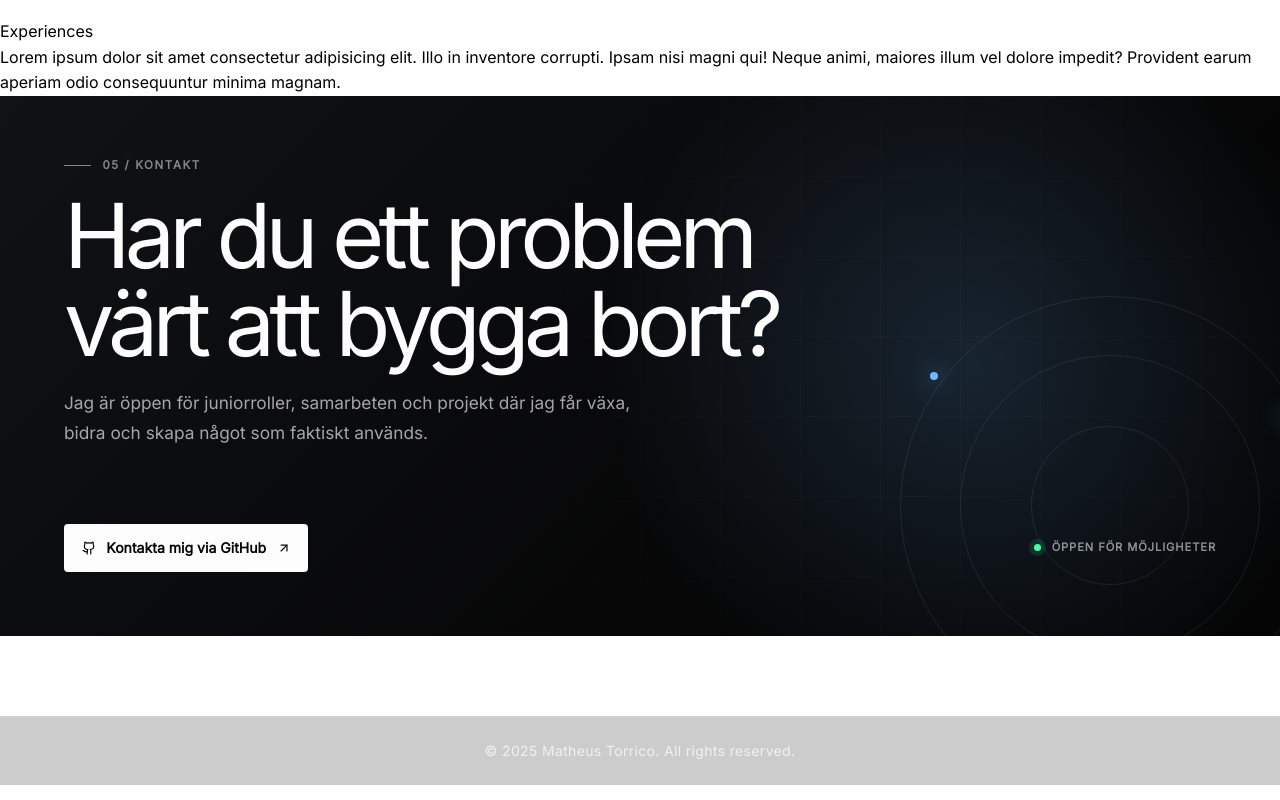
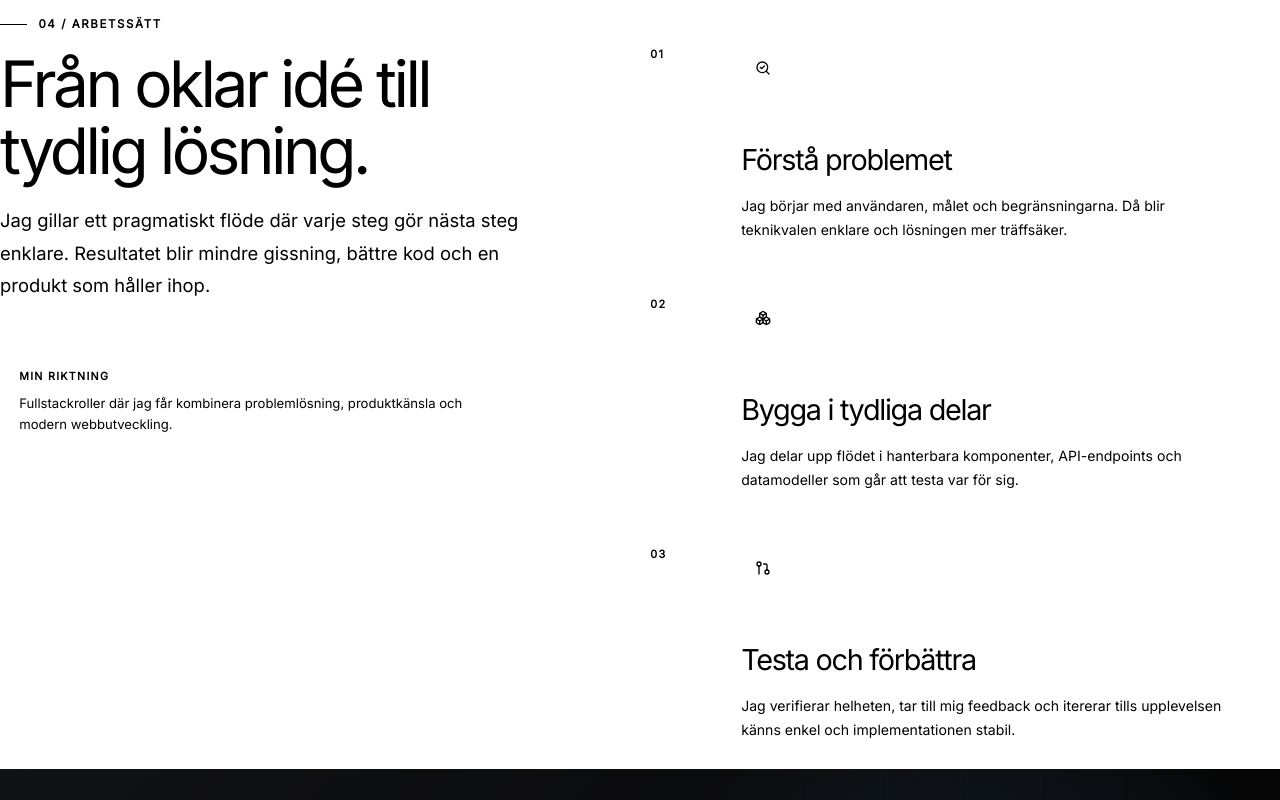
Before and after one commit to ikariLain/Portfolio, a React (Vite) app: page / in a window 1280 px wide. Shown: the part 1660-2460 px from the top of the page. Built offline with nearby package versions, Linux system fonts and the light colour scheme.

Commit message:
Refactor Experiences component and enhance layout and styling for improved user experience

```diff
--- a/src/Components/Experiences/Experiences.css
+++ b/src/Components/Experiences/Experiences.css
@@ -1,7 +1,115 @@
-.EXP-Container {
+.process-section {
+  background: var(--page-elevated);
+}
+
+.process-layout {
+  display: grid;
+  grid-template-columns: minmax(0, 0.85fr) minmax(460px, 1fr);
+  gap: clamp(3rem, 9vw, 8rem);
+}
+
+.process-intro {
+  position: sticky;
+  top: 8rem;
+  align-self: start;
+}
+
+.process-note {
+  margin-top: 3rem;
+  padding: 1.2rem;
+  border: 1px solid var(--border);
+  border-radius: var(--radius-sm);
+  background: var(--surface);
+}
+
+.process-note span {
+  display: block;
+  margin-bottom: 0.45rem;
+  color: var(--text-faint);
+  font-size: 0.67rem;
+  font-weight: 600;
+  letter-spacing: 0.12em;
+  text-transform: uppercase;
+}
+
+.process-note p {
+  margin: 0;
+  color: var(--text-soft);
+  font-size: 0.82rem;
+  line-height: 1.65;
+}
+
+.process-steps {
+  margin: 0;
+  padding: 0;
+  list-style: none;
+}
+
+.process-steps li {
+  min-height: 250px;
+  display: grid;
+  grid-template-columns: 70px 1fr;
+  gap: 1.3rem;
+  padding: 1.7rem 0;
+  border-top: 1px solid var(--border);
+}
+
+.process-steps li:last-child {
+  border-bottom: 1px solid var(--border);
+}
+
+.step-number {
+  color: var(--text-faint);
+  font-size: 0.68rem;
+  font-weight: 600;
+  letter-spacing: 0.12em;
+}
+
+.step-copy {
   display: flex;
   flex-direction: column;
-  align-items: center;
-  padding: 20px;
-  border: 5px solid #ffffff;
+  align-items: flex-start;
 }
+
+.step-icon {
+  width: 44px;
+  height: 44px;
+  display: grid;
+  place-items: center;
+  margin-bottom: auto;
+  border: 1px solid var(--border);
+  border-radius: 11px;
+  background: var(--surface);
+}
+
+.step-copy h3 {
+  margin: 2.3rem 0 0.65rem;
+  font-size: clamp(1.35rem, 2.5vw, 1.8rem);
+  letter-spacing: -0.045em;
+}
+
+.step-copy p {
+  max-width: 500px;
+  margin: 0;
+  color: var(--text-soft);
+  font-size: 0.88rem;
+  line-height: 1.7;
+}
+
+@media (max-width: 900px) {
+  .process-layout {
+    grid-template-columns: 1fr;
+  }
+
+  .process-intro {
+    position: static;
+  }
+}
+
+@media (max-width: 520px) {
+  .process-steps li {
+    min-height: 220px;
+    grid-template-columns: 42px 1fr;
+    gap: 0.7rem;
+  }
+}
--- a/src/Components/Experiences/Experiences.tsx
+++ b/src/Components/Experiences/Experiences.tsx
@@ -1,10 +1,58 @@
-import './Experiences.css'
+import { LuBoxes, LuGitPullRequest, LuSearchCheck } from 'react-icons/lu';
+import './Experiences.css';
 
-export default function Experiences () {
-    return (
-      <div className='Experiences-Container'>
-        <h1>Experiences</h1>
-        <p>Lorem ipsum dolor sit amet consectetur adipisicing elit. Illo in inventore corrupti. Ipsam nisi magni qui! Neque animi, maiores illum vel dolore impedit? Provident earum aperiam odio consequuntur minima magnam.</p>
+const steps = [
+  {
+    number: '01',
+    icon: <LuSearchCheck aria-hidden="true" />,
+    title: 'Förstå problemet',
+    text: 'Jag börjar med användaren, målet och begränsningarna. Då blir teknikvalen enklare och lösningen mer träffsäker.',
+  },
+  {
+    number: '02',
+    icon: <LuBoxes aria-hidden="true" />,
+    title: 'Bygga i tydliga delar',
+    text: 'Jag delar upp flödet i hanterbara komponenter, API-endpoints och datamodeller som går att testa var för sig.',
+  },
+  {
+    number: '03',
+    icon: <LuGitPullRequest aria-hidden="true" />,
+    title: 'Testa och förbättra',
+    text: 'Jag verifierar helheten, tar till mig feedback och itererar tills upplevelsen känns enkel och implementationen stabil.',
+  },
+];
+
+export default function Experiences() {
+  return (
+    <section className="section-block section-rule process-section" id="process" aria-labelledby="process-title">
+      <div className="section-shell process-layout">
+        <div className="process-intro">
+          <p className="section-label">04 / Arbetssätt</p>
+          <h2 className="section-heading" id="process-title">Från oklar idé till tydlig lösning.</h2>
+          <p className="section-intro">
+            Jag gillar ett pragmatiskt flöde där varje steg gör nästa steg enklare.
+            Resultatet blir mindre gissning, bättre kod och en produkt som håller ihop.
+          </p>
+
+          <div className="process-note">
+            <span>Min riktning</span>
+            <p>Fullstackroller där jag får kombinera problemlösning, produktkänsla och modern webbutveckling.</p>
+          </div>
+        </div>
+
+        <ol className="process-steps">
+          {steps.map((step) => (
+            <li key={step.number}>
+              <div className="step-number">{step.number}</div>
+              <div className="step-copy">
+                <span className="step-icon">{step.icon}</span>
+                <h3>{step.title}</h3>
+                <p>{step.text}</p>
+              </div>
+            </li>
+          ))}
+        </ol>
       </div>
-    )
-  }
+    </section>
+  );
+}
```
